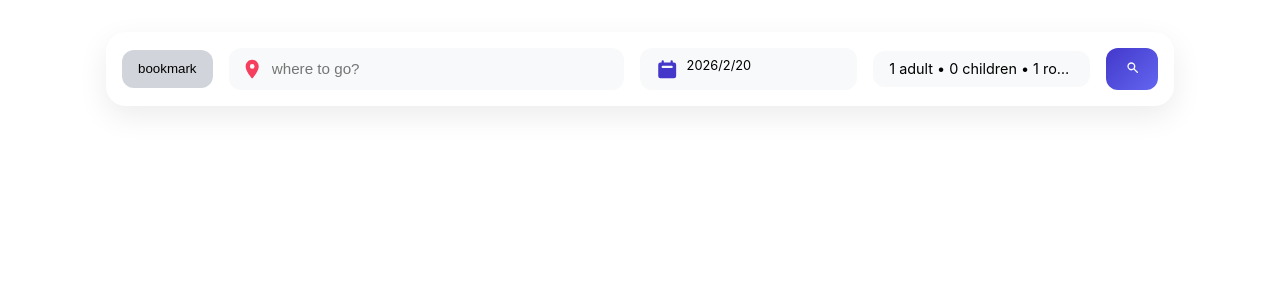
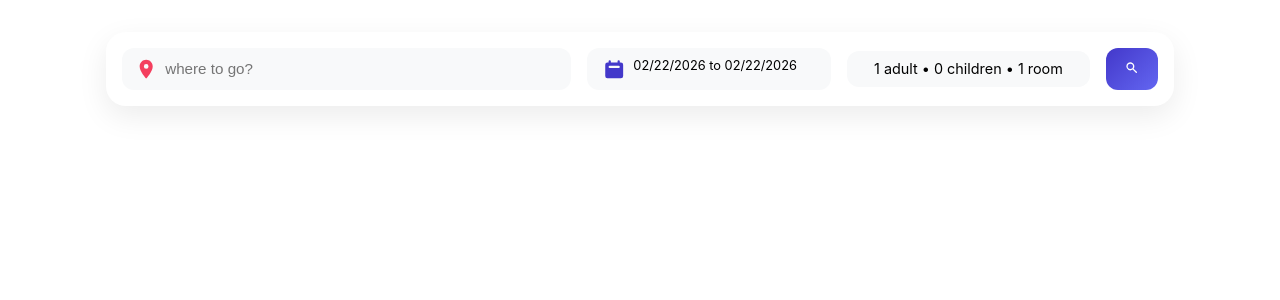
Before and after one commit to zohrehchenari1995/booking-Hotels-react, a React (Vite) app: page / in a window 1280 px wide. Shown: the top 300 px of the page. Built offline with nearby package versions, Linux system fonts and the light colour scheme.

Commit message:
create date range

```diff
--- a/package.json
+++ b/package.json
@@ -13,8 +13,11 @@
   "dependencies": {
     "@heroicons/react": "^2.2.0",
     "axios": "^1.13.5",
+    "date-fns": "^4.1.0",
     "json-server": "^0.17.3",
     "react": "^19.2.0",
+    "react-date-range": "^2.0.1",
+    "react-datepicker": "^9.1.0",
     "react-dom": "^19.2.0",
     "react-icons": "^5.5.0",
     "react-router-dom": "^7.13.0"
--- a/src/App.css
+++ b/src/App.css
@@ -2,7 +2,6 @@
   margin: 0 auto;
   max-width: 1100px;
   padding: 1rem;
-
 }
 
 /*----------------------------------------- WRAPPER */
@@ -16,11 +15,10 @@
   box-shadow: 0 10px 30px rgba(0, 0, 0, 0.08);
   animation: fadeSlide 0.8s ease forwards;
   overflow: visible;
-
 }
 
 /*----------------------------------BOOKMARK && LOGIN*/
-.detail__bookmark,
+/* .detail__bookmark,
 .detail__login {
   background-color: var(--text-300);
   padding: 0.7rem 1rem;
@@ -28,13 +26,13 @@
   border: none;
   cursor: pointer;
   transition: all 0.3s ease;
-}
+} */
 
-.detail__bookmark:hover,
+/* .detail__bookmark:hover,
 .detail__login:hover {
   transform: translateY(-3px);
   box-shadow: 0 8px 18px rgba(0, 0, 0, 0.15);
-}
+} */
 
 /*---------------------------------------DESTINATION*/
 .detail__destination {
@@ -73,14 +71,29 @@
   border-radius: 12px;
   transition: all 0.3s ease;
   cursor: pointer;
+  position: relative;
 }
 .calender__icon {
   color: var(--primary-700);
   font-size: 1.4rem;
 }
-.dateDropDown {
+.dateDropdown {
   margin-left: 0.5rem;
   font-size: 0.8rem;
+  white-space: nowrap;
+  overflow: hidden;
+  text-overflow: ellipsis;
+}
+.date {
+  position: absolute;
+  top: calc(100% + 8px);
+  left: 0;
+  z-index: 999;
+  background-color: white;
+  border-radius: 12px;
+  box-shadow: 0 15px 35px rgba(0, 0, 0, 0.12);
+  overflow: hidden;
+  width: 100%;
 }
 
 /*------------------------------------------- OPTIONS */
@@ -94,15 +107,15 @@
   min-width: 0;
   position: relative;
   cursor: pointer;
+  flex: 1 0;
 }
 
-#dropDown{
+#dropDown {
   width: 100%;
   min-width: 0;
   transition: all 0.3s ease;
-
 }
-#dropDown span{
+#dropDown span {
   width: 100%;
   display: block;
   white-space: nowrap;
@@ -110,7 +123,7 @@
   text-overflow: ellipsis;
 }
 /* dropdown option... */
-.dropDown__options{
+.dropDown__options {
   position: absolute;
   top: calc(100% + 6px);
   left: 0;
@@ -126,33 +139,33 @@
   max-height: 220px;
   overflow-y: auto;
   cursor: pointer;
+  min-width: 140px;
+  max-width: 90rem;
 }
-
-
 
 .options__adult,
 .options__children,
-.options__room{
+.options__room {
   display: flex;
   justify-content: space-between;
   align-items: center;
 }
-.options__icon{
-  background-color: var(--text-400) ;
+.options__icon {
+  background-color: var(--text-400);
   padding: 0.2rem;
   border-radius: 2px;
   color: white;
   font-size: 1.1rem;
 }
-.options__title{
+.options__title {
   font-weight: bold;
   color: var(--text-700);
 }
-.options__number{
+.options__number {
   color: var(--text-700);
   font-weight: bold;
 }
-.options__controlls{
+.options__controlls {
   width: 50%;
   display: flex;
   justify-content: space-around;
@@ -187,10 +200,10 @@
     gap: 1rem;
   }
 
-  .detail__bookmark,
+  /* .detail__bookmark,
   .detail__login {
     flex-shrink: 0;
-  }
+  } */
 
   .detail__destination {
     flex: 2;
@@ -200,13 +213,24 @@
     flex: 1;
     text-align: center;
   }
+  .date {
+    position: absolute;
+    top: calc(100% + 8px);
+    left: 0;
+    z-index: 999;
+    background-color: white;
+    border-radius: 12px;
+    box-shadow: 0 15px 35px rgba(0, 0, 0, 0.12);
+    width: 340px;
+  }
 
   .detail__options {
     flex: 1;
   }
 
   .detail__serarch {
-    flex-shrink: 0;
+    flex-shrink: 0 1 auto;
+    max-width: 80px;
     padding: 0.8rem 1.2rem;
   }
 }
--- a/src/components/Header/Header.jsx
+++ b/src/components/Header/Header.jsx
@@ -2,6 +2,10 @@ import React, { use, useRef, useState } from "react";
 import { HiCalendar, HiMinus, HiPlus, HiSearch } from "react-icons/hi";
 import { MdLocationOn } from "react-icons/md";
 import useOutsideClick from "../../hooks/useOutsideClick";
+import "react-date-range/dist/styles.css"; // main style file
+import "react-date-range/dist/theme/default.css"; // theme css file
+import { DateRange } from "react-date-range";
+import { format } from "date-fns";
 
 function Header() {
   // STATE FOR DESTINATION...............................
@@ -14,6 +18,18 @@ function Header() {
     children: 0,
     room: 1,
   });
+
+  // STATE FOR CALENDER RANGE...........................
+  const [date, setDate] = useState([
+    {
+      startDate: new Date(),
+      endDate: new Date(),
+      key: "selection",
+    },
+  ]);
+
+  // STATE FOR SHOW OR HIDDE STATUS CALENDER............
+  const [openDate, setOpenDate] = useState(false);
 
   // EVENTHANDLE FOR OPTIND MINUS $ PLUS FOR DETAILoPTIONS COMPONENT......
   const handleOptions = (name, operation) => {
@@ -28,10 +44,10 @@ function Header() {
   return (
     <div className="container-header">
       {/* ALL PART FOR SEARCH(DESTINATION, CALENDER, NUMBER HUMAN AND ROOM, SEARCH BUTTON) */}
+      {/* <button className="detail__bookmark">bookmark</button> */}
 
       <div className="header__detail">
         {/* BUTTON FOR BOOKMARK................................ */}
-        <button className="detail__bookmark">bookmark</button>
 
         {/* INPUT FOR DESTINATION............................... */}
         <div className="detail__destination">
@@ -49,19 +65,37 @@ function Header() {
         {/* CALENDER(date picker)............................................ */}
         <div className="detail__calender">
           <HiCalendar className="calender__icon" />
-          <div className="dateDropDown">2026/2/20</div>
+          <div className="dateDropdown" onClick={() => setOpenDate(!openDate)}>
+            {`${format(date[0].startDate, "MM/dd/yyyy")} to ${format(date[0].endDate, "MM/dd/yyy")}`}
+          </div>
+          {openDate && (
+            <DateRange
+              ranges={date}
+              className="date"
+              onChange={(item) => setDate([item.selection])}
+              minDate={new Date()}
+              moveRangeFirstSelection={true}
+            />
+          )}
         </div>
 
         {/* SELECT OPTION FOR FILTER WITH ROOM AND CHILDREN AND ADULT...... */}
         <div className="detail__options">
           {/* event onclick for open and close deropdown */}
           <div id="dropDown" onClick={() => setOpenOptions(!openOptins)}>
-            <span>{options.adult} adult &bull; {options.children} children &bull; {options.room} room </span>
+            <span id="dropDown">
+              {options.adult} adult &bull; {options.children} children &bull;{" "}
+              {options.room} room{" "}
+            </span>
           </div>
           {/* dropdown options jsx and conditional rendering for show dropDown */}
-          {openOptins &&
-          <Dropdown options={options}
-           handleOptions={handleOptions} setOpenOptions={setOpenOptions}/>}
+          {openOptins && (
+            <Dropdown
+              options={options}
+              handleOptions={handleOptions}
+              setOpenOptions={setOpenOptions}
+            />
+          )}
         </div>
 
         {/* SEARCH ITEM.......................................... */}
@@ -81,29 +115,47 @@ function Header() {
 export default Header;
 
 // COMPONENTS FOR PART DROPDOWN (ADULT,CHILDREN,ROOM........)
-function Dropdown({ options, handleOptions,setOpenOptions }) {
+function Dropdown({ options, handleOptions, setOpenOptions }) {
   const optionsRef = useRef();
-  useOutsideClick(optionsRef,"Dropdown",()=>setOpenOptions(false))
+  useOutsideClick(optionsRef, "dropDown", () => setOpenOptions(false));
   return (
     <div className="dropDown__options" ref={optionsRef}>
-      <DetailOptions type="adult" options={options} minLimit={1}    handleOptions={handleOptions}/>
-      <DetailOptions type="children" options={options} minLimit={0}    handleOptions={handleOptions}/>
-      <DetailOptions type="room" options={options} minLimit={1}    handleOptions={handleOptions}/>
+      <DetailOptions
+        type="adult"
+        options={options}
+        minLimit={1}
+        handleOptions={handleOptions}
+      />
+      <DetailOptions
+        type="children"
+        options={options}
+        minLimit={0}
+        handleOptions={handleOptions}
+      />
+      <DetailOptions
+        type="room"
+        options={options}
+        minLimit={1}
+        handleOptions={handleOptions}
+      />
     </div>
   );
 }
 
 // COMPONENT FOR PART DROPDOWN ...FOR NOT REPEATE ALL OPTIONS....
-function DetailOptions({ options, type, minLimit,handleOptions }) {
+function DetailOptions({ options, type, minLimit, handleOptions }) {
   return (
     <div className="options__adult">
       <span className="options__title">{type}</span>
       <div className="options__controlls">
-        <button disabled={options[type] <= minLimit}  onClick={()=>handleOptions(type, "dec")}>
+        <button
+          disabled={options[type] <= minLimit}
+          onClick={() => handleOptions(type, "dec")}
+        >
           <HiMinus className="options__icon" />
         </button>
         <span className="options__number">{options[type]}</span>
-        <button   onClick={()=>handleOptions(type,"inc")}>
+        <button onClick={() => handleOptions(type, "inc")}>
           <HiPlus className="options__icon" />
         </button>
       </div>
```
Also changed, not shown: src/hooks/useOutsideClick.js (+16 -16 lines), 1 other file (tests, documents, lock files or other folders).
